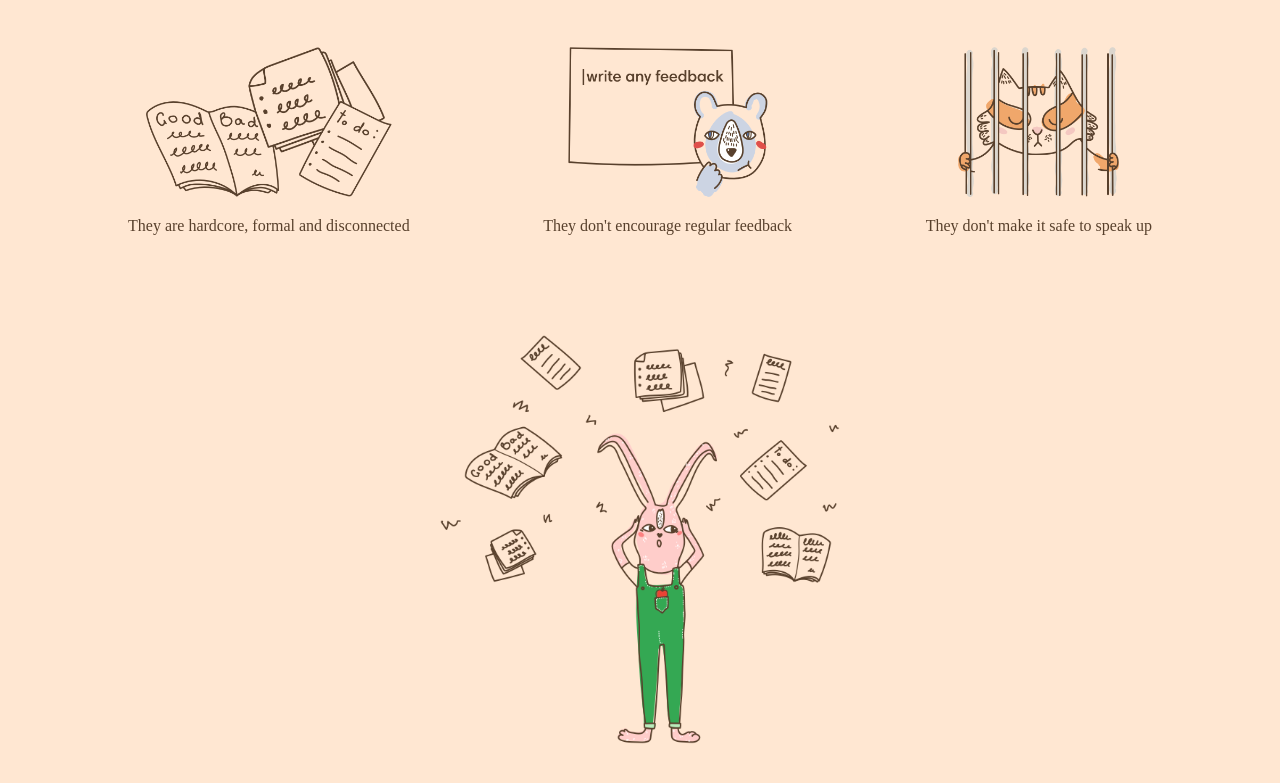
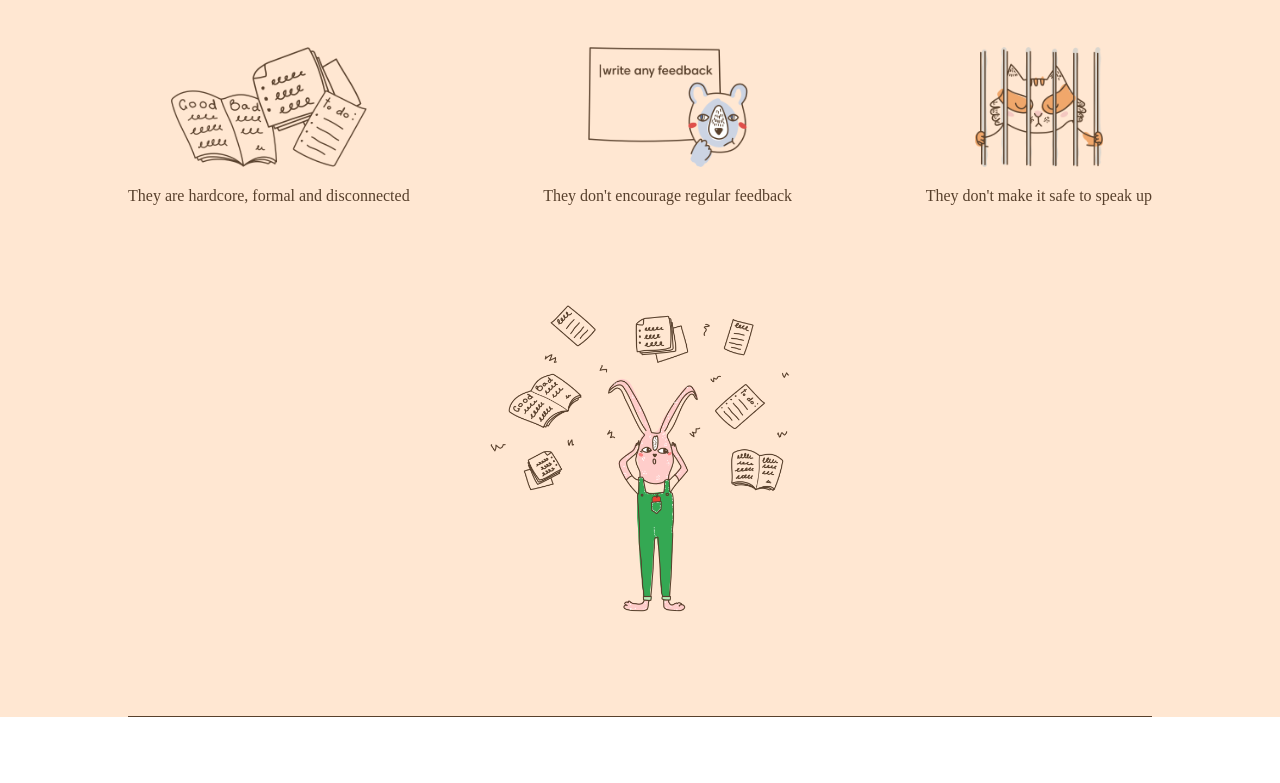
Before and after one commit to paoloferrari97/node-sass-teambit, a website: page index.html in a window 1280 px wide. Shown: the part 795-1578 px from the top of the page. After the commit the page ends 1512 px from the top, so only its background shows below. Drawn offline with Linux system fonts and the light colour scheme.

Commit message:
Sistemo px img 1 sezione main

```diff
--- a/src/partials/_section_1_main.scss
+++ b/src/partials/_section_1_main.scss
@@ -21,13 +21,13 @@ main {
           justify-content: center;
           align-items: center;
           img {
-            height: 150px;
+            height: 120px;
             margin-bottom: 20px;
           }
         }
       }
       & > img {
-        width: 400px;
+        width: 300px;
         margin: 100px 0;
         position: relative;
         left: 50%;
```
Also changed, not shown: dist/css/app.css.
